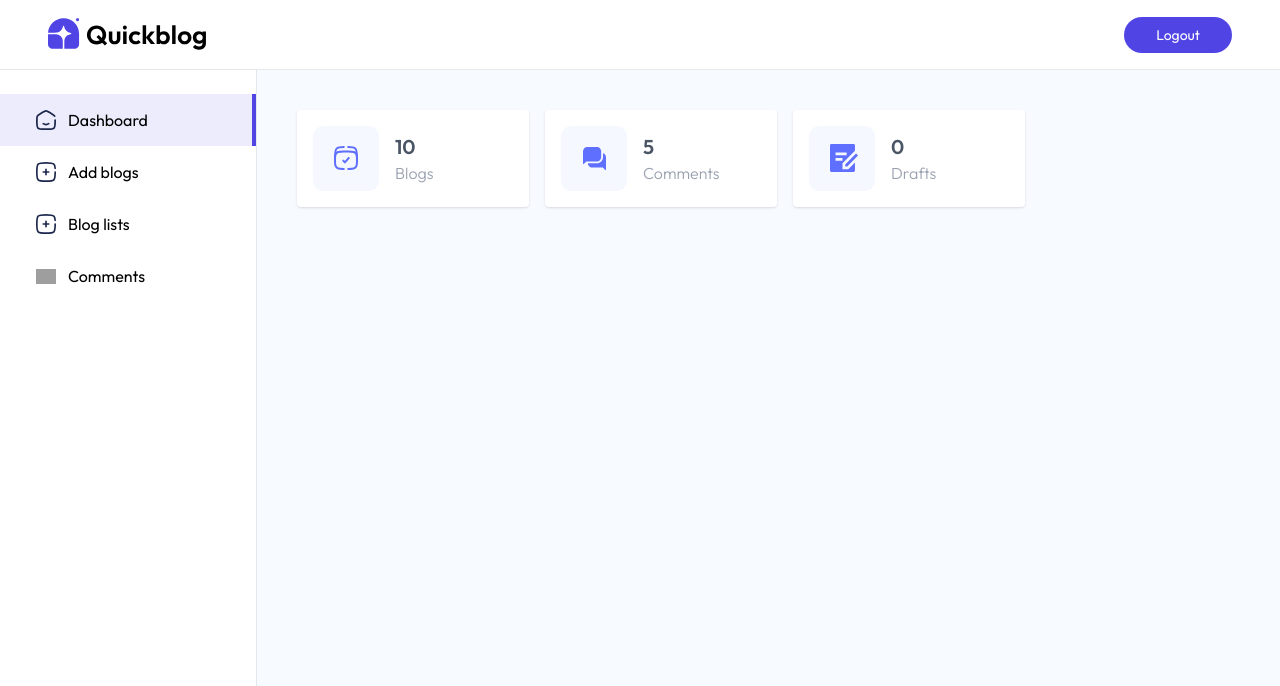
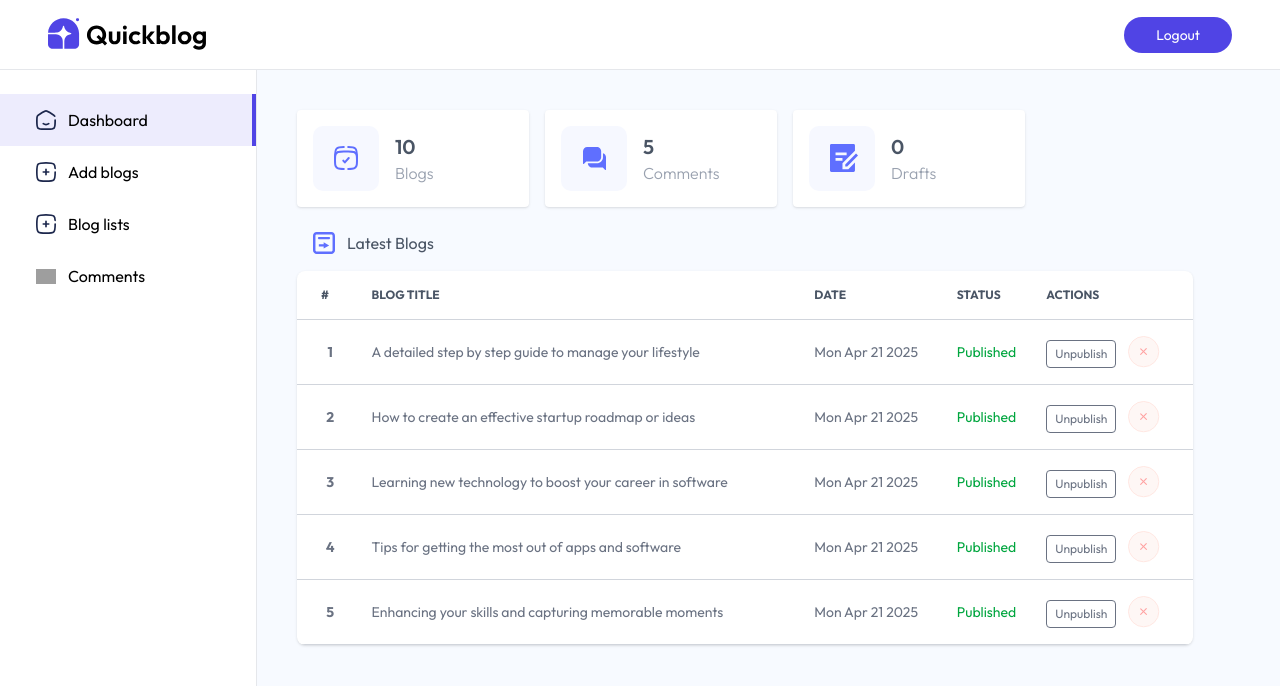
Before and after one commit to natitam1/QuickBlog-Natnael, a React (Vite) app in the folder client/: page /admin in a window 1280 px wide. Shown: the top 686 px of the page. Built offline with nearby package versions, Linux system fonts and the light colour scheme; grey boxes are pictures that could not be loaded.

Commit message:
Add latest blogs table

```diff
--- /dev/null
+++ b/client/src/components/admin/BlogTableItem.jsx
@@ -0,0 +1,35 @@
+import React from "react";
+import { assets } from "../../assets/assets";
+
+const BlogTableItem = ({ blog, fetchBlogs, index }) => {
+  const { title, createdAt } = blog;
+  const BlogDate = new Date(createdAt);
+  return (
+    <tr className="border-y border-gray-300">
+      <th className="px-2 py-4">{index}</th>
+      <td className="px-2 py-4">{title}</td>
+      <td className="px-2 py-4 max-sm:hidden">{BlogDate.toDateString()}</td>
+      <td className="px-2 py-4 max-sm:hidden">
+        <p
+          className={`${
+            blog.isPublished ? "text-green-600" : "text-orange-700"
+          }`}
+        >
+          {blog.isPublished ? "Published" : "Unpublished"}
+        </p>
+      </td>
+      <td className="px-2 py-4 flex text-xs gap-3">
+        <button className="border px-2 py-0.5 mt-1 rounded cursor-pointer">
+          {blog.isPublished ? "Unpublish" : "Publish"}
+        </button>
+        <img
+          src={assets.cross_icon}
+          className="w-8 hover:scale-110 transition-all cursor-pointer"
+          alt=""
+        />
+      </td>
+    </tr>
+  );
+};
+
+export default BlogTableItem;
--- a/client/src/pages/admin/Dashboard.jsx
+++ b/client/src/pages/admin/Dashboard.jsx
@@ -1,5 +1,6 @@
 import React, { useEffect, useState } from "react";
 import { assets, dashboard_data } from "../../assets/assets";
+import BlogTableItem from "../../components/admin/BlogTableItem";
 
 const Dashboard = () => {
   const [dashboardData, setDashboardData] = useState({
@@ -47,6 +48,47 @@
           </div>
         </div>
       </div>
+      <div>
+        <div className="flex items-center gap-3 m-4 mt-6 text-gray-600">
+          <img src={assets.dashboard_icon_4} alt="" />
+          <p>Latest Blogs</p>
+        </div>
+        <div className="relative max-w-4xl overflow-x-auto shadow rounded-lg scrollbar-hide bg-white">
+          <table className="w-full text-sm text-gray-500">
+            <thead className="text-xs text-gray-600 text-left uppercase">
+              <tr>
+                <th scope="col" className="px-2 py-4 xl:px-6">
+                  #
+                </th>
+                <th scope="col" className="px-2 py-4">
+                  Blog Title
+                </th>
+                <th scope="col" className="px-2 max-sm:hidden py-4">
+                  Date
+                </th>
+                <th scope="col" className="px-2 max-sm:hidden py-4">
+                  Status
+                </th>
+                <th scope="col" className="px-2 py-4">
+                  Actions
+                </th>
+              </tr>
+            </thead>{" "}
+            <tbody>
+              {dashboardData.recentBlogs.map((blog, index) => {
+                return (
+                  <BlogTableItem
+                    key={blog._id}
+                    blog={blog}
+                    fetchBlogs={fetchDashboard}
+                    index={index + 1}
+                  />
+                );
+              })}
+            </tbody>
+          </table>
+        </div>
+      </div>
     </div>
   );
 };
```
